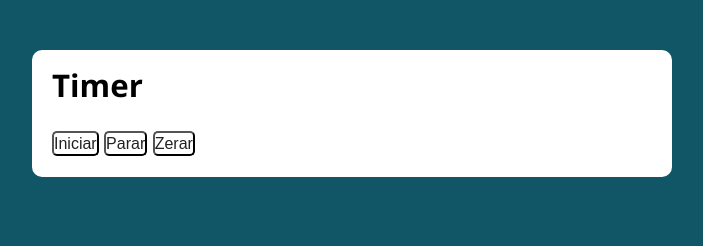
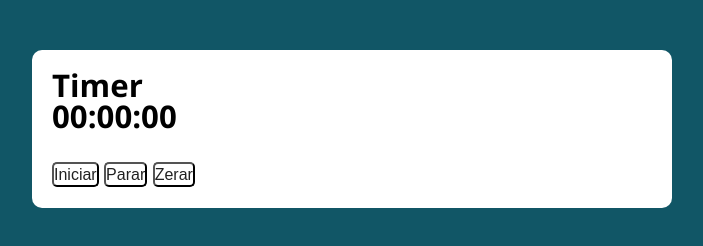
Before and after one commit to AugustoTG/curso-JS, a plain HTML site: page logica de programação/ex timer/index.html in a window 1280 px wide. Shown: the whole page, without its empty margins (288-991 px from the left). Drawn offline with nearby package versions, Linux system fonts and the light colour scheme.

Commit message:
Update index.html

```diff
--- a/logica de programação/ex timer/index.html
+++ b/logica de programação/ex timer/index.html
@@ -11,7 +11,7 @@
     <main>
         <section class="container">
             <h1>Timer</h1>
-            <h2></h2>
+            <h2>00:00:00</h2>
             <button>Iniciar</button>
             <button>Parar</button>
             <button>Zerar</button>
```
